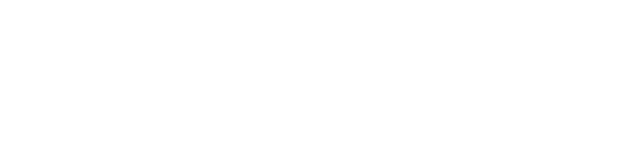
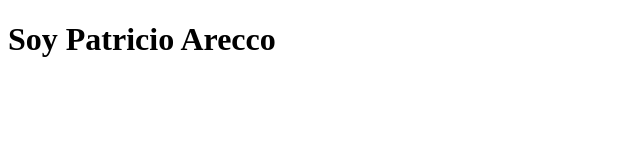
Before and after one commit to GatoNegro72/myFirsRepo, a plain HTML site: page index.html in a window 1280 px wide. Shown: the whole page, without its empty margins (0-640 px from the left). Drawn offline with Linux system fonts and the light colour scheme.

Commit message:
Se agregó un <h1>

```diff
--- a/index.html
+++ b/index.html
@@ -8,7 +8,7 @@
 </head>
 <body>
     <header>
-
+<h1>Soy Patricio Arecco</h1>
     </header>
 </body>
 </html>
```
